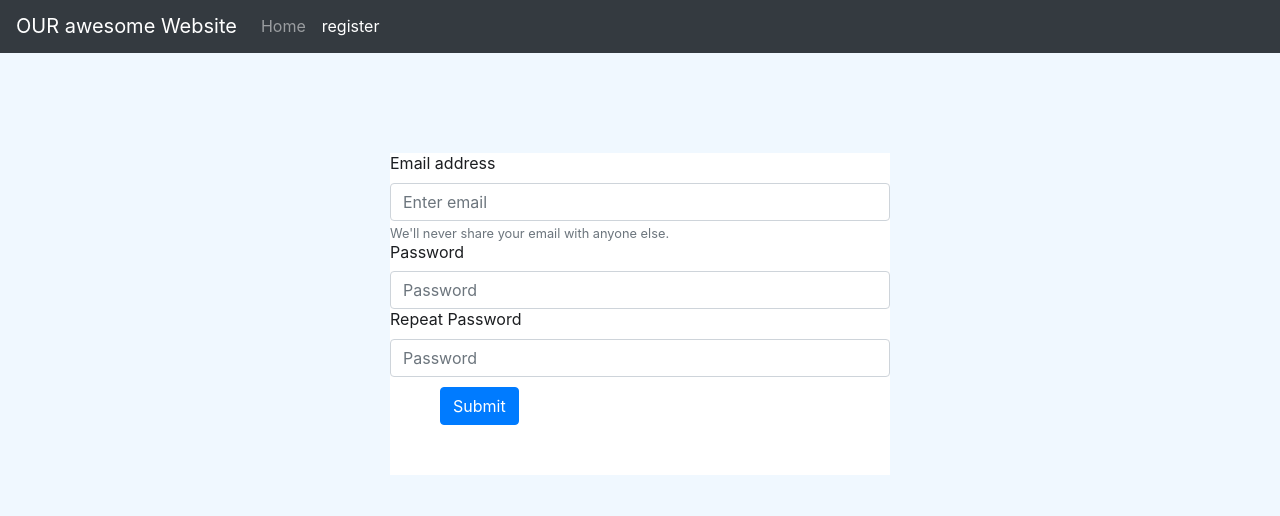
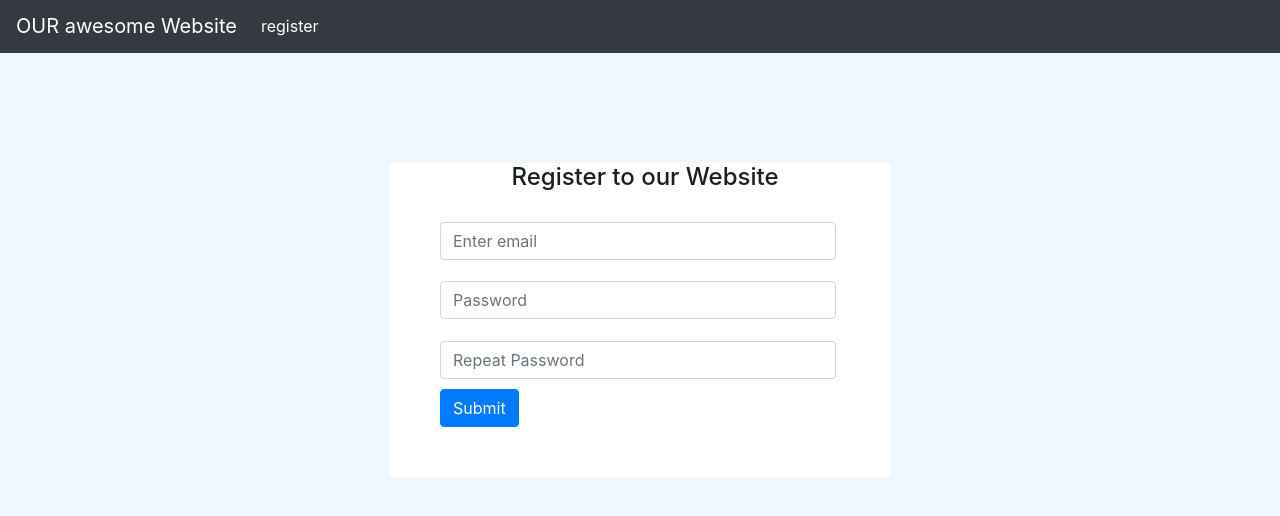
Before and after one commit to mayank0802/Login, a Django app: page /login/register/ in a window 1280 px wide. Shown: the top 516 px of the page. Run offline with Django 3.2, Linux system fonts and the light colour scheme; some libraries are stand-ins or nearby versions.

Commit message:
Update register.html

```diff
--- a/oap/login/templates/login/register.html
+++ b/oap/login/templates/login/register.html
@@ -43,7 +43,6 @@
       .login-form-container {
         width: 396px;
         align: center;
-
         margin-left: 50px;
       }
       .btn-primary {
@@ -70,11 +69,6 @@
         </button>
         <div class="collapse navbar-collapse" id="navbarNav">
           <ul class="navbar-nav">
-            <li class="nav-item">
-              <a class="nav-link" href="/login/register"
-                >Home <span class="sr-only">(current)</span></a
-              >
-            </li>
             <li class="nav-item active">
               <a class="nav-link" href="/login/register">register</a>
             </li>
@@ -83,10 +77,11 @@
       </nav>
     </div>
     <div class="formm">
+      <h4 class="size">Register to our Website</h4>
       <form method="post">
         {% csrf_token %}
-        <div class="form">
-          <label for="exampleInputEmail1">Email address</label>
+        <div class="login-form-container">
+          <label for="exampleInputEmail1"></label>
           <input
             type="email"
             class="form-control"
@@ -95,12 +90,9 @@
             aria-describedby="emailHelp"
             placeholder="Enter email"
           />
-          <small id="emailHelp" class="form-text text-muted"
-            >We'll never share your email with anyone else.</small
-          >
         </div>
-        <div class="form">
-          <label for="exampleInputPassword1">Password</label>
+        <div class="login-form-container">
+          <label for="exampleInputPassword1"></label>
           <input
             type="password"
             class="form-control"
@@ -110,14 +102,14 @@
           />
         </div>
 
-        <div class="form">
-          <label for="exampleInputPassword1">Repeat Password</label>
+        <div class="login-form-container">
+          <label for="exampleInputPassword1"></label>
           <input
             type="password"
             name="rep_pass"
             class="form-control"
             id="exampleInputPassword1"
-            placeholder="Password"
+            placeholder="Repeat Password"
           />
         </div>
         <button type="submit" class="btn btn-primary">Submit</button>
```
